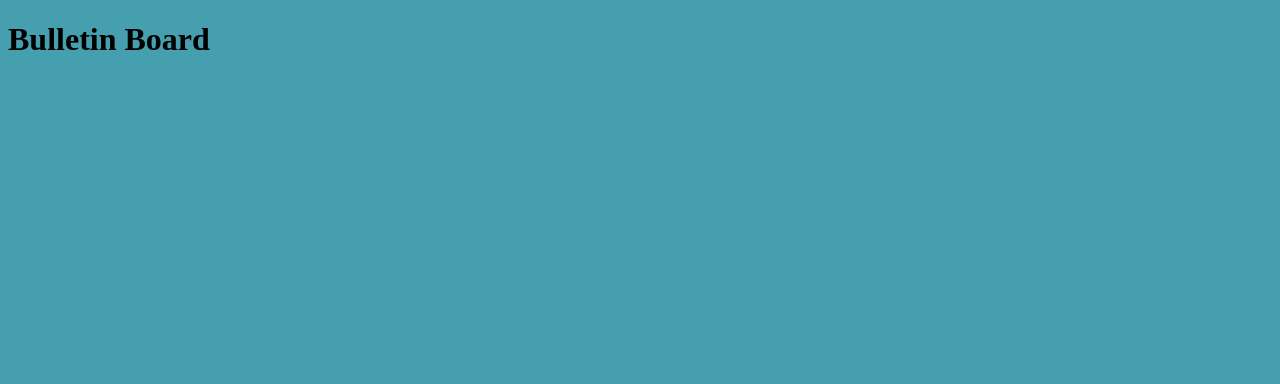
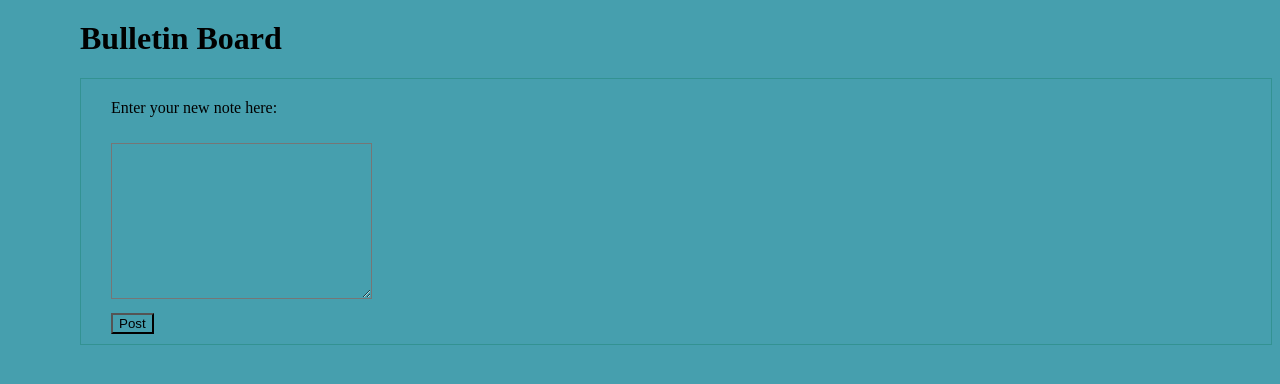
Before and after one commit to MihirSumant/NoteTakingApp, a plain HTML site: page index.html in a window 1280 px wide. Drawn offline with Linux system fonts and the light colour scheme.

Commit message:
Did margins and padding for newNote section

```diff
--- a/index.html
+++ b/index.html
@@ -13,7 +13,10 @@
 
     <main>
         <section id="newNote">
-
+            <p>Enter your new note here:</p>
+            <textarea name="Note Maker" id="noteMaker" cols="30" rows="10"></textarea>
+            <br>
+            <button>Post</button>
         </section>
     </main>
 
--- a/style.css
+++ b/style.css
@@ -1,3 +1,12 @@
 * {
     background-color: rgb(70, 159, 174);
+    margin-left: 20px;
+    margin-top: 10px;
 }
+
+#newNote {
+    padding: 10px;
+    border: 1px;
+    border-color:rgb(51, 146, 146);
+    border-style:solid;
+}
```
